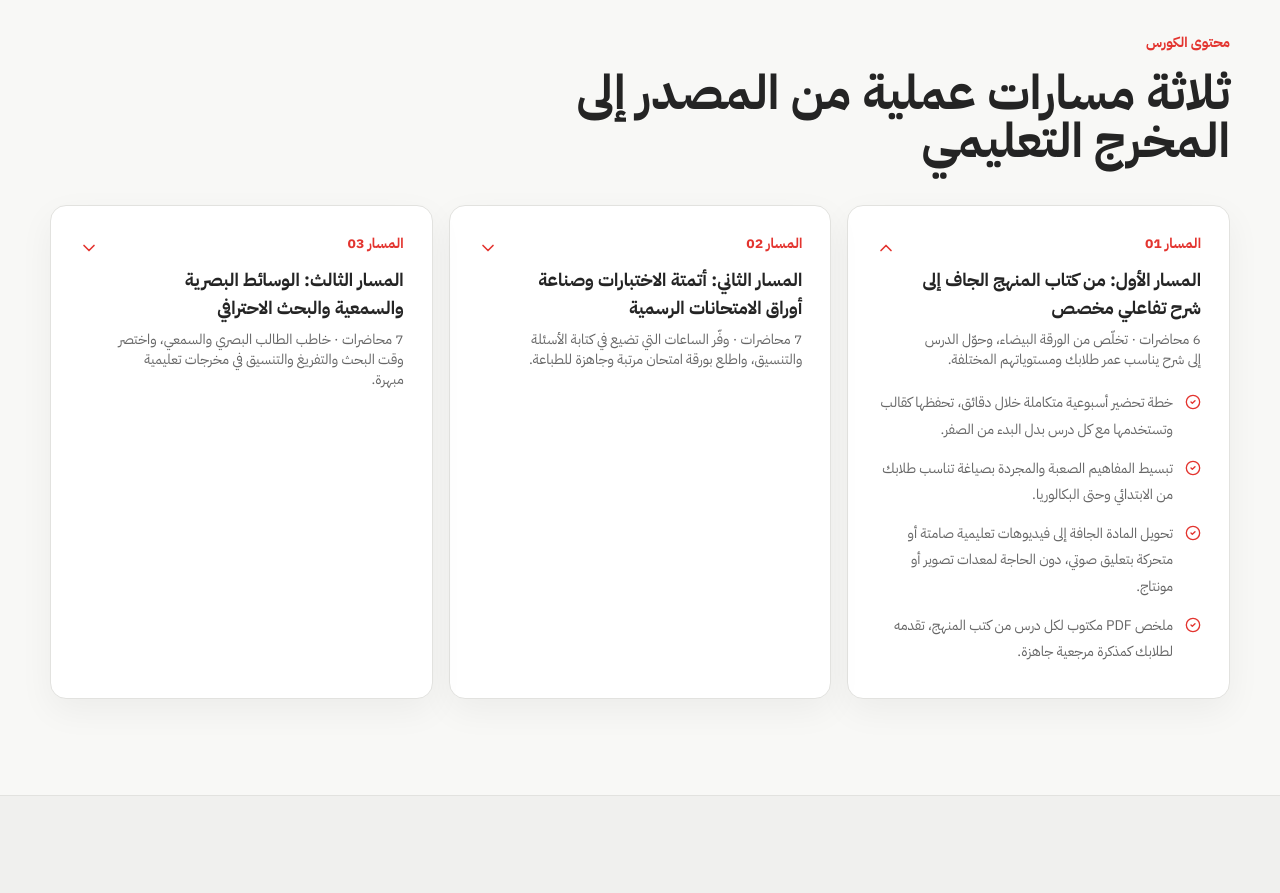
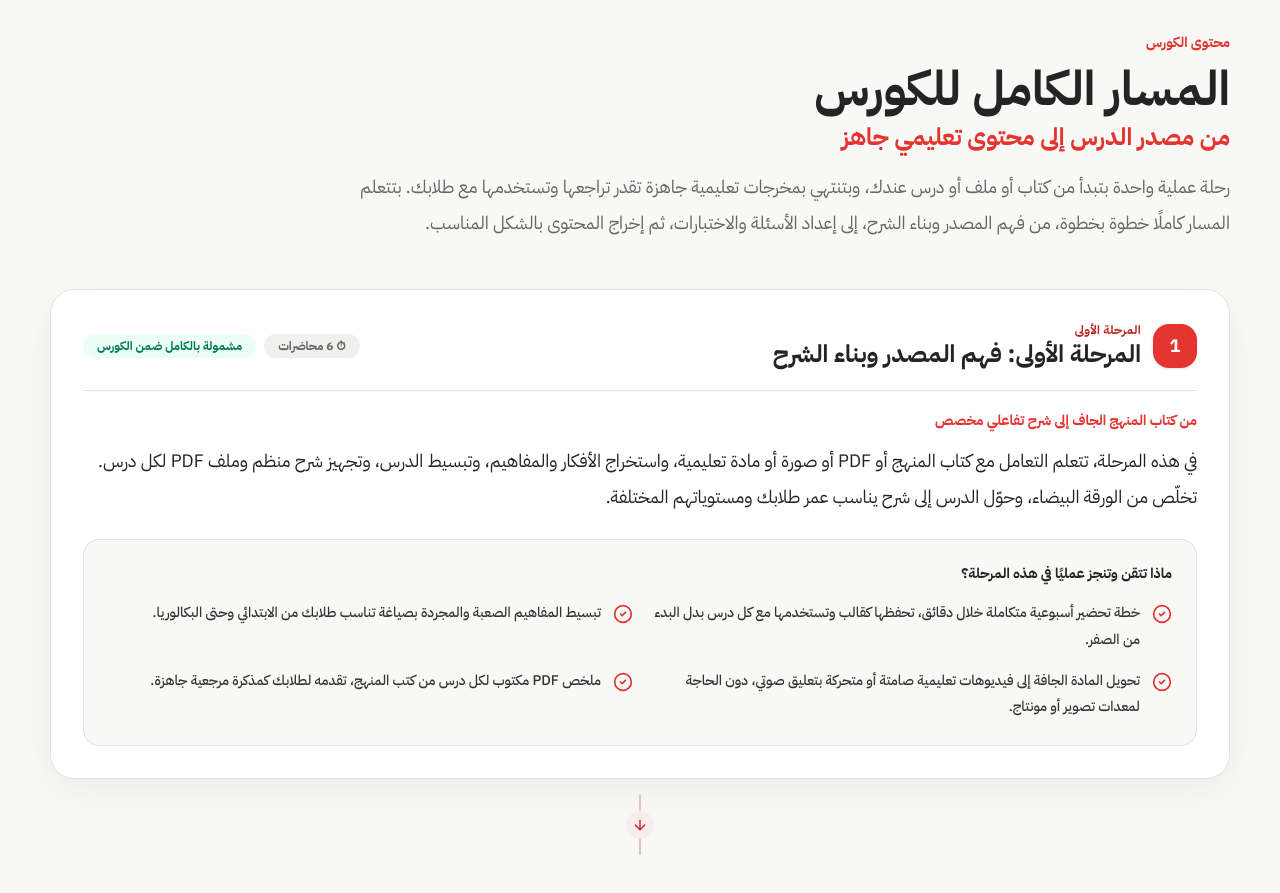
Before and after one commit to fhrrutedf/notebooklm-course-landing, a Next.js app: page / in a window 1280 px wide. Shown: the part 4120-5013 px from the top of the page. Built offline with nearby package versions, Linux system fonts and the light colour scheme.

Commit message:
feat(curriculum): unify 3 tracks into a single sequential journey with workflow diagram

```diff
--- a/src/app/LandingClient.tsx
+++ b/src/app/LandingClient.tsx
@@ -7,6 +7,7 @@ import { track } from '@vercel/analytics'
 import { trackWhatsApp } from '@/lib/analytics'
 import { affiliateMessageSuffix, referralHref, resolveAffiliateRef } from '@/lib/affiliate'
 import {
+  ArrowDown,
   ArrowLeft,
   BookOpen,
   Building2,
@@ -46,7 +47,6 @@ const line = '#E2E2DF'
 
 export default function LandingClient() {
   const [openFaq, setOpenFaq] = useState<number | null>(null)
-  const [openModule, setOpenModule] = useState<number | null>(0)
   const [isVideoOpen, setIsVideoOpen] = useState(false)
   const [offerTimeLeft, setOfferTimeLeft] = useState<CountdownTime | null>(null)
   const affiliateRef = useSyncExternalStore(
@@ -86,10 +86,64 @@ export default function LandingClient() {
     trackGoogleEvent('view_samples', { button_location: source })
   }
 
-  const modules = [
-    { title: 'المسار الأول: من كتاب المنهج الجاف إلى شرح تفاعلي مخصص', lessons: 6, desc: 'تخلّص من الورقة البيضاء، وحوّل الدرس إلى شرح يناسب عمر طلابك ومستوياتهم المختلفة.', items: ['خطة تحضير أسبوعية متكاملة خلال دقائق، تحفظها كقالب وتستخدمها مع كل درس بدل البدء من الصفر.', 'تبسيط المفاهيم الصعبة والمجردة بصياغة تناسب طلابك من الابتدائي وحتى البكالوريا.', 'تحويل المادة الجافة إلى فيديوهات تعليمية صامتة أو متحركة بتعليق صوتي، دون الحاجة لمعدات تصوير أو مونتاج.', 'ملخص PDF مكتوب لكل درس من كتب المنهج، تقدمه لطلابك كمذكرة مرجعية جاهزة.'] },
-    { title: 'المسار الثاني: أتمتة الاختبارات وصناعة أوراق الامتحانات الرسمية', lessons: 7, desc: 'وفّر الساعات التي تضيع في كتابة الأسئلة والتنسيق، واطلع بورقة امتحان مرتبة وجاهزة للطباعة.', items: ['بنك أسئلة متنوع: صح وخطأ، خيارات متعددة، وأسئلة تفكير نقدي مع سلالم تصحيح نموذجية.', 'تصدير الاختبار إلى Word قابل للتعديل أو عرض PowerPoint تفاعلي تظهر إجاباته بنقرة واحدة أمام الطلاب.', 'إخراج ورقة امتحان رسمية خلال نحو 18 دقيقة، مع الترويسة وبيانات الطالب وهوامش مريحة للعين.', 'بطاقات مراجعة رقمية Flashcards تساعد الطلاب يثبتوا المفاهيم بطريقة تفاعلية وممتعة.'] },
-    { title: 'المسار الثالث: الوسائط البصرية والسمعية والبحث الاحترافي', lessons: 7, desc: 'خاطب الطالب البصري والسمعي، واختصر وقت البحث والتفريغ والتنسيق في مخرجات تعليمية مبهرة.', items: ['تحويل فصل كامل إلى Podcast تعليمي بصوتين يتناقشان بطريقة طبيعية تساعد الطالب يسمع ويراجع أثناء التنقل.', 'تفكيك الفصول الطويلة إلى خرائط ذهنية وإنفوجرافيك منظم يختصر الوحدة المعقدة في صفحة واحدة.', 'إعداد تقارير علمية موثقة والبحث عن استراتيجيات تدريس حديثة من مصادر موثوقة بدل البحث العشوائي.', 'تحويل أي فيديو تعليمي من YouTube إلى مصدر مكتوب وملخص داخل دفترك دون تفريغ يدوي.'] },
+  const phases = [
+    {
+      number: '1',
+      phaseLabel: 'المرحلة الأولى',
+      title: 'المرحلة الأولى: فهم المصدر وبناء الشرح',
+      subtitle: 'من كتاب المنهج الجاف إلى شرح تفاعلي مخصص',
+      lessons: '6 محاضرات',
+      overview:
+        'في هذه المرحلة، تتعلم التعامل مع كتاب المنهج أو PDF أو صورة أو مادة تعليمية، واستخراج الأفكار والمفاهيم، وتبسيط الدرس، وتجهيز شرح منظم وملف PDF لكل درس. تخلّص من الورقة البيضاء، وحوّل الدرس إلى شرح يناسب عمر طلابك ومستوياتهم المختلفة.',
+      items: [
+        'خطة تحضير أسبوعية متكاملة خلال دقائق، تحفظها كقالب وتستخدمها مع كل درس بدل البدء من الصفر.',
+        'تبسيط المفاهيم الصعبة والمجردة بصياغة تناسب طلابك من الابتدائي وحتى البكالوريا.',
+        'تحويل المادة الجافة إلى فيديوهات تعليمية صامتة أو متحركة بتعليق صوتي، دون الحاجة لمعدات تصوير أو مونتاج.',
+        'ملخص PDF مكتوب لكل درس من كتب المنهج، تقدمه لطلابك كمذكرة مرجعية جاهزة.',
+      ],
+    },
+    {
+      number: '2',
+      phaseLabel: 'المرحلة الثانية',
+      title: 'المرحلة الثانية: بناء الأسئلة والأنشطة والاختبارات',
+      subtitle: 'أتمتة الاختبارات وصناعة أوراق الامتحانات الرسمية',
+      lessons: '7 محاضرات',
+      overview:
+        'في هذه المرحلة، تتعلم إعداد الأسئلة، والأنشطة الصفية، والأسئلة الشفهية، والاختبارات، وأوراق الامتحان، مع مراجعة المعلم وتعديل الناتج قبل استخدامه. وفّر الساعات التي تضيع في كتابة الأسئلة والتنسيق، واطلع بورقة امتحان مرتبة وجاهزة للطباعة.',
+      items: [
+        'بنك أسئلة متنوع: صح وخطأ، خيارات متعددة، وأسئلة تفكير نقدي مع سلالم تصحيح نموذجية.',
+        'تصدير الاختبار إلى Word قابل للتعديل أو عرض PowerPoint تفاعلي تظهر إجاباته بنقرة واحدة أمام الطلاب.',
+        'إخراج ورقة امتحان رسمية خلال نحو 18 دقيقة، مع الترويسة وبيانات الطالب وهوامش مريحة للعين.',
+        'بطاقات مراجعة رقمية Flashcards تساعد الطلاب يثبتوا المفاهيم بطريقة تفاعلية وممتعة.',
+      ],
+    },
+    {
+      number: '3',
+      phaseLabel: 'المرحلة الثالثة',
+      title: 'المرحلة الثالثة: إخراج المحتوى بصيغ تعليمية متعددة',
+      subtitle: 'الوسائط البصرية والسمعية والبحث الاحترافي',
+      lessons: '7 محاضرات',
+      overview:
+        'في هذه المرحلة، تتعلم إخراج المحتوى على شكل PDF، وعرض تقديمي، وخريطة ذهنية، وإنفوجرافيك، وفيديو تعليمي، وPodcast، وملخصات وأنشطة تفاعلية، بحسب المحتوى الموجود أصلًا في الكورس. خاطب الطالب البصري والسمعي، واختصر وقت البحث والتفريغ والتنسيق في مخرجات تعليمية مبهرة.',
+      items: [
+        'تحويل فصل كامل إلى Podcast تعليمي بصوتين يتناقشان بطريقة طبيعية تساعد الطالب يسمع ويراجع أثناء التنقل.',
+        'تفكيك الفصول الطويلة إلى خرائط ذهنية وإنفوجرافيك منظم يختصر الوحدة المعقدة في صفحة واحدة.',
+        'إعداد تقارير علمية موثقة والبحث عن استراتيجيات تدريس حديثة من مصادر موثوقة بدل البحث العشوائي.',
+        'تحويل أي فيديو تعليمي من YouTube إلى مصدر مكتوب وملخص داخل دفترك دون تفريغ يدوي.',
+      ],
+    },
+  ]
+
+  const workflowSteps = [
+    'مصدر الدرس',
+    'تحديد هدف التعلم',
+    'استخراج الأفكار والمفاهيم',
+    'بناء شرح مبسط',
+    'إضافة نشاط وأسئلة',
+    'إعداد اختبار أو ورقة امتحان',
+    'إخراج المحتوى بصيغة PDF أو عرض أو خريطة أو فيديو',
+    'مراجعة المعلم وتعديل الناتج',
+    'استخدام المحتوى مع الطلاب',
   ]
   const gifts = [
     { title: 'مكتبة البرومبتات وحزمة الأوامر الذهبية', value: '40 أمرًا + 40 مثالًا مجانًا', desc: 'أوامر عربية تفصيلية تغطي احتياجات المعلم والمدرب حتى تبدأ التطبيق بسرعة وبطريقة آمنة.', icon: Zap },
@@ -135,7 +189,116 @@ export default function LandingClient() {
 
       <section className="border-y px-5 py-16 md:px-8 md:py-24" style={{ borderColor: line, backgroundColor: soft }}><div className="mx-auto max-w-[1180px]"><div className="flex flex-col justify-between gap-5 md:flex-row md:items-end"><div><p className="mb-4 text-sm font-bold" style={{ color: red }}>أثر الكورس على أرض الواقع</p><h2 className="text-3xl font-black md:text-5xl">بنهاية المسار، ستكون قادرًا على إنتاج مخرجات تستخدمها فعلًا.</h2></div><span className="text-sm font-bold" style={{ color: muted }}>12 وحدة تقريبًا · 5 ساعات ونصف</span></div><div className="mt-10 grid gap-4 md:grid-cols-3">{['شرح وفيديو تعليمي من مصدرك','اختبارات وPDF جاهزة بعد المراجعة','عروض وخرائط ذهنية وإنفوجرافيك','بودكاست ومحتوى صوتي تعليمي','تقارير وأبحاث مع تنظيم المصادر','قوالب PDF للرجوع والتطبيق'].map((item) => <div key={item} className="flex items-start gap-3 rounded-2xl bg-white p-5 shadow-[0_8px_25px_rgba(0,0,0,0.04)]"><CheckCircle2 className="mt-1 h-5 w-5 shrink-0" style={{ color: red }} /><span className="font-bold">{item}</span></div>)}</div></div></section>
 
-      <section className="px-5 py-16 md:px-8 md:py-24"><div className="mx-auto max-w-[1180px]"><p className="mb-4 text-sm font-bold" style={{ color: red }}>محتوى الكورس</p><h2 className="max-w-3xl text-3xl font-black md:text-5xl">ثلاثة مسارات عملية من المصدر إلى المخرج التعليمي</h2><div className="mt-10 grid gap-4 md:grid-cols-3">{modules.map((mod, i) => <article key={mod.title} className="rounded-2xl border bg-white p-2 shadow-[0_12px_35px_rgba(0,0,0,0.05)]" style={{ borderColor: line }}><button onClick={() => setOpenModule(openModule === i ? null : i)} className="flex w-full items-start justify-between gap-4 p-5 text-right"><span><span className="block text-sm font-black" style={{ color: red }}>المسار 0{i + 1}</span><span className="mt-3 block text-lg font-black">{mod.title}</span><span className="mt-2 block text-sm" style={{ color: muted }}>{mod.lessons} محاضرات · {mod.desc}</span></span><ChevronDown className={`mt-1 h-5 w-5 shrink-0 transition-transform ${openModule === i ? 'rotate-180' : ''}`} style={{ color: red }} /></button>{openModule === i && <ul className="space-y-3 px-5 pb-6">{mod.items.map((item) => <li key={item} className="flex items-start gap-3 text-sm leading-[1.9]" style={{ color: muted }}><CheckCircle2 className="mt-1 h-4 w-4 shrink-0" style={{ color: red }} />{item}</li>)}</ul>}</article>)}</div></div></section>
+      <section className="px-5 py-16 md:px-8 md:py-24">
+        <div className="mx-auto max-w-[1180px]">
+          <div className="text-center md:text-right">
+            <p className="mb-3 text-sm font-black" style={{ color: red }}>محتوى الكورس</p>
+            <h2 className="text-3xl font-black md:text-5xl">المسار الكامل للكورس</h2>
+            <p className="mt-2 text-xl font-bold md:text-2xl" style={{ color: red }}>من مصدر الدرس إلى محتوى تعليمي جاهز</p>
+            <p className="mt-4 max-w-4xl text-base leading-[2] md:text-lg" style={{ color: muted }}>
+              رحلة عملية واحدة بتبدأ من كتاب أو ملف أو درس عندك، وبتنتهي بمخرجات تعليمية جاهزة تقدر تراجعها وتستخدمها مع طلابك. بتتعلم المسار كاملًا خطوة بخطوة، من فهم المصدر وبناء الشرح، إلى إعداد الأسئلة والاختبارات، ثم إخراج المحتوى بالشكل المناسب.
+            </p>
+          </div>
+
+          <div className="mt-12 space-y-8">
+            {phases.map((phase, idx) => (
+              <div key={phase.number} className="relative">
+                <article className="overflow-hidden rounded-3xl border bg-white p-6 shadow-[0_12px_35px_rgba(0,0,0,0.05)] md:p-8" style={{ borderColor: line }}>
+                  <div className="flex flex-wrap items-center justify-between gap-3 border-b pb-5" style={{ borderColor: line }}>
+                    <div className="flex items-center gap-3">
+                      <span className="flex h-11 w-11 shrink-0 items-center justify-center rounded-2xl text-lg font-black text-white shadow-sm" style={{ backgroundColor: red }}>
+                        {phase.number}
+                      </span>
+                      <div>
+                        <span className="block text-xs font-black tracking-wide uppercase" style={{ color: redDark }}>
+                          {phase.phaseLabel}
+                        </span>
+                        <h3 className="text-xl font-black md:text-2xl" style={{ color: ink }}>
+                          {phase.title}
+                        </h3>
+                      </div>
+                    </div>
+                    <div className="flex flex-wrap items-center gap-2">
+                      <span className="rounded-full px-3.5 py-1 text-xs font-bold" style={{ backgroundColor: soft, color: muted }}>
+                        ⏱ {phase.lessons}
+                      </span>
+                      <span className="rounded-full bg-emerald-50 px-3.5 py-1 text-xs font-bold text-emerald-700">
+                        مشمولة بالكامل ضمن الكورس
+                      </span>
+                    </div>
+                  </div>
+
+                  <div className="mt-5">
+                    <p className="text-sm font-bold" style={{ color: red }}>
+                      {phase.subtitle}
+                    </p>
+                    <p className="mt-3 text-base leading-[2] md:text-lg" style={{ color: ink }}>
+                      {phase.overview}
+                    </p>
+                  </div>
+
+                  <div className="mt-6 rounded-2xl p-5 md:p-6" style={{ backgroundColor: paper, border: `1px solid ${line}` }}>
+                    <p className="mb-4 text-sm font-black" style={{ color: ink }}>
+                      ماذا تتقن وتنجز عمليًا في هذه المرحلة؟
+                    </p>
+                    <div className="grid gap-3.5 md:grid-cols-2">
+                      {phase.items.map((item) => (
+                        <div key={item} className="flex items-start gap-3 text-sm leading-[1.9]" style={{ color: '#333333' }}>
+                          <CheckCircle2 className="mt-1 h-5 w-5 shrink-0" style={{ color: red }} />
+                          <span className="font-medium">{item}</span>
+                        </div>
+                      ))}
+                    </div>
+                  </div>
+                </article>
+
+                {idx < phases.length - 1 && (
+                  <div className="flex justify-center py-4">
+                    <div className="flex flex-col items-center text-[#E3342F]">
+                      <div className="h-4 w-0.5 bg-[#E3342F]/30" />
+                      <span className="flex h-7 w-7 items-center justify-center rounded-full bg-[#F7EDEC] text-xs font-bold text-[#B92723]">
+                        <ArrowDown className="h-4 w-4" />
+                      </span>
+                      <div className="h-4 w-0.5 bg-[#E3342F]/30" />
+                    </div>
+                  </div>
+                )}
+              </div>
+            ))}
+          </div>
+
+          <div className="mt-16 rounded-3xl border bg-white p-6 shadow-[0_12px_35px_rgba(0,0,0,0.05)] md:p-10" style={{ borderColor: line }}>
+            <div className="mx-auto max-w-2xl text-center">
+              <span className="rounded-full bg-[#F7EDEC] px-3.5 py-1 text-xs font-black" style={{ color: redDark }}>مخطط المسار المتكامل</span>
+              <h3 className="mt-3 text-2xl font-black md:text-3xl">التسلسل العملي لكل درس من البداية وحتى الصف</h3>
+              <p className="mt-2 text-sm leading-[1.8]" style={{ color: muted }}>تسلسل منطقي ثابت تطبقه على أي درس أو مادة تعليمية</p>
+            </div>
+
+            <div className="mx-auto mt-8 flex max-w-xl flex-col items-center">
+              {workflowSteps.map((step, idx) => (
+                <div key={step} className="flex w-full flex-col items-center">
+                  <div className={`flex w-full items-center gap-3 rounded-2xl border p-4 text-center transition ${idx === workflowSteps.length - 1 ? 'border-[#E3342F] bg-[#F7EDEC] text-[#B92723]' : idx === 0 ? 'border-[#242424] bg-[#242424] text-white' : 'border-[#E2E2DF] bg-[#F8F8F6] text-[#242424]'}`}>
+                    <span className={`flex h-7 w-7 shrink-0 items-center justify-center rounded-full text-xs font-black ${idx === workflowSteps.length - 1 ? 'bg-[#E3342F] text-white' : idx === 0 ? 'bg-white text-[#242424]' : 'bg-white text-[#E3342F] border border-[#E2E2DF]'}`}>{idx + 1}</span>
+                    <span className="flex-1 text-base font-bold md:text-lg">{step}</span>
+                  </div>
+                  {idx < workflowSteps.length - 1 && (
+                    <div className="flex flex-col items-center py-2 text-[#E3342F]">
+                      <div className="h-3 w-0.5 bg-[#E3342F]/30" />
+                      <ArrowDown className="h-4 w-4" />
+                    </div>
+                  )}
+                </div>
+              ))}
+            </div>
+          </div>
+
+          <div className="mt-12 rounded-2xl border-2 p-6 text-center shadow-[0_8px_25px_rgba(0,0,0,0.03)] md:p-8" style={{ borderColor: 'rgba(227, 52, 47, 0.25)', backgroundColor: '#F7EDEC' }}>
+            <p className="text-lg font-black leading-[1.9] md:text-2xl" style={{ color: ink }}>
+              «لا تتعلم أدوات متفرقة؛ تتعلم نظامًا واحدًا يساعدك على الانتقال من مصدر الدرس إلى محتوى تعليمي جاهز.»
+            </p>
+          </div>
+        </div>
+      </section>
 
       <section className="border-y px-5 py-16 md:px-8 md:py-24" style={{ borderColor: line, backgroundColor: soft }}><div className="mx-auto max-w-[1180px]"><p className="mb-4 text-sm font-bold" style={{ color: red }}>مع التسجيل</p><h2 className="max-w-3xl text-3xl font-black md:text-5xl">هدايا وملفات تساعدك تطبق من أول يوم</h2><div className="mt-10 grid gap-5 md:grid-cols-3">{gifts.map((gift) => <article key={gift.title} className="rounded-2xl bg-white p-6 shadow-[0_12px_35px_rgba(0,0,0,0.05)]"><gift.icon className="h-7 w-7" style={{ color: red }} /><p className="mt-5 text-xs font-black uppercase" style={{ color: red }}>{gift.value}</p><h3 className="mt-2 text-xl font-black">{gift.title}</h3><p className="mt-3 text-sm leading-[1.9]" style={{ color: muted }}>{gift.desc}</p></article>)}</div></div></section>
 
```
